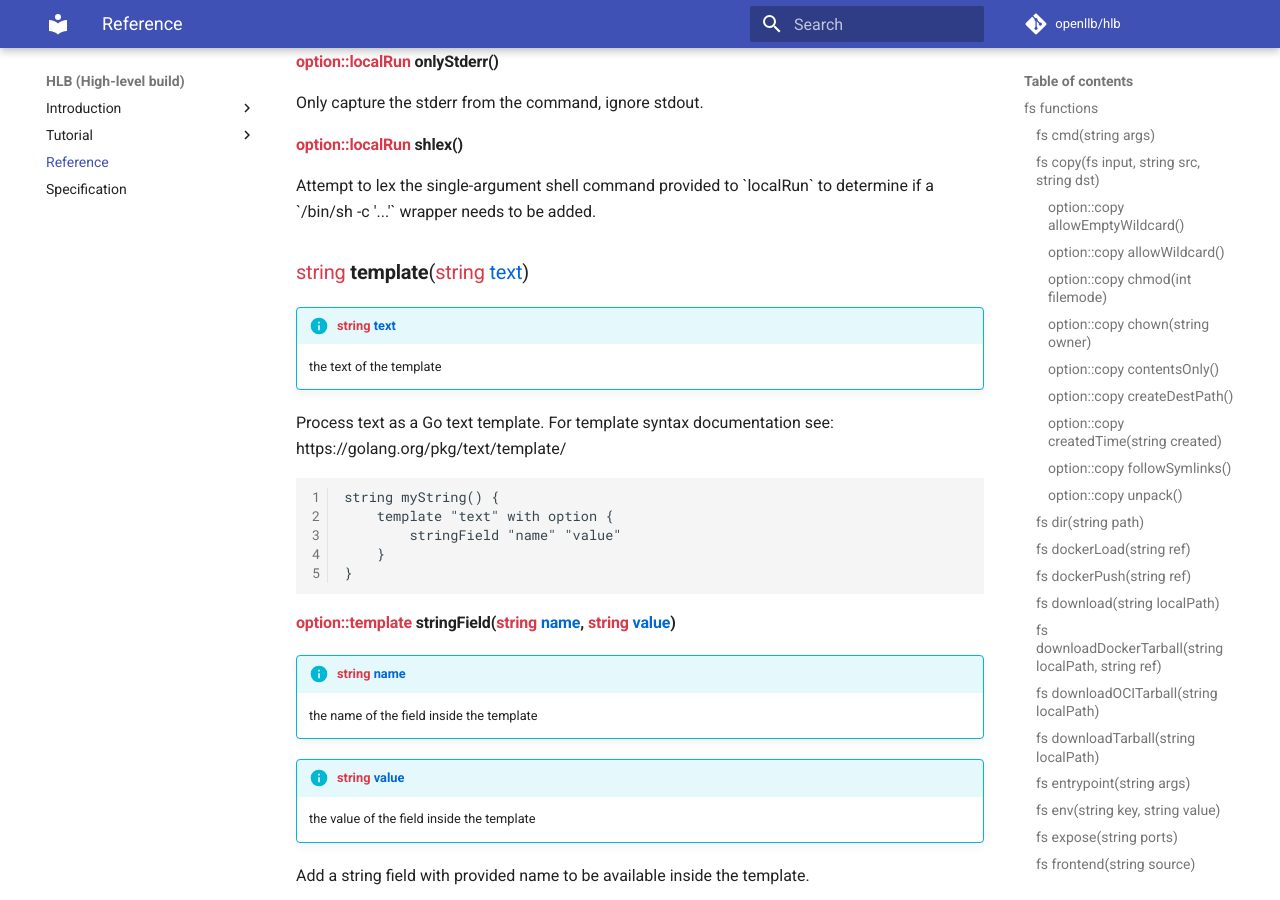
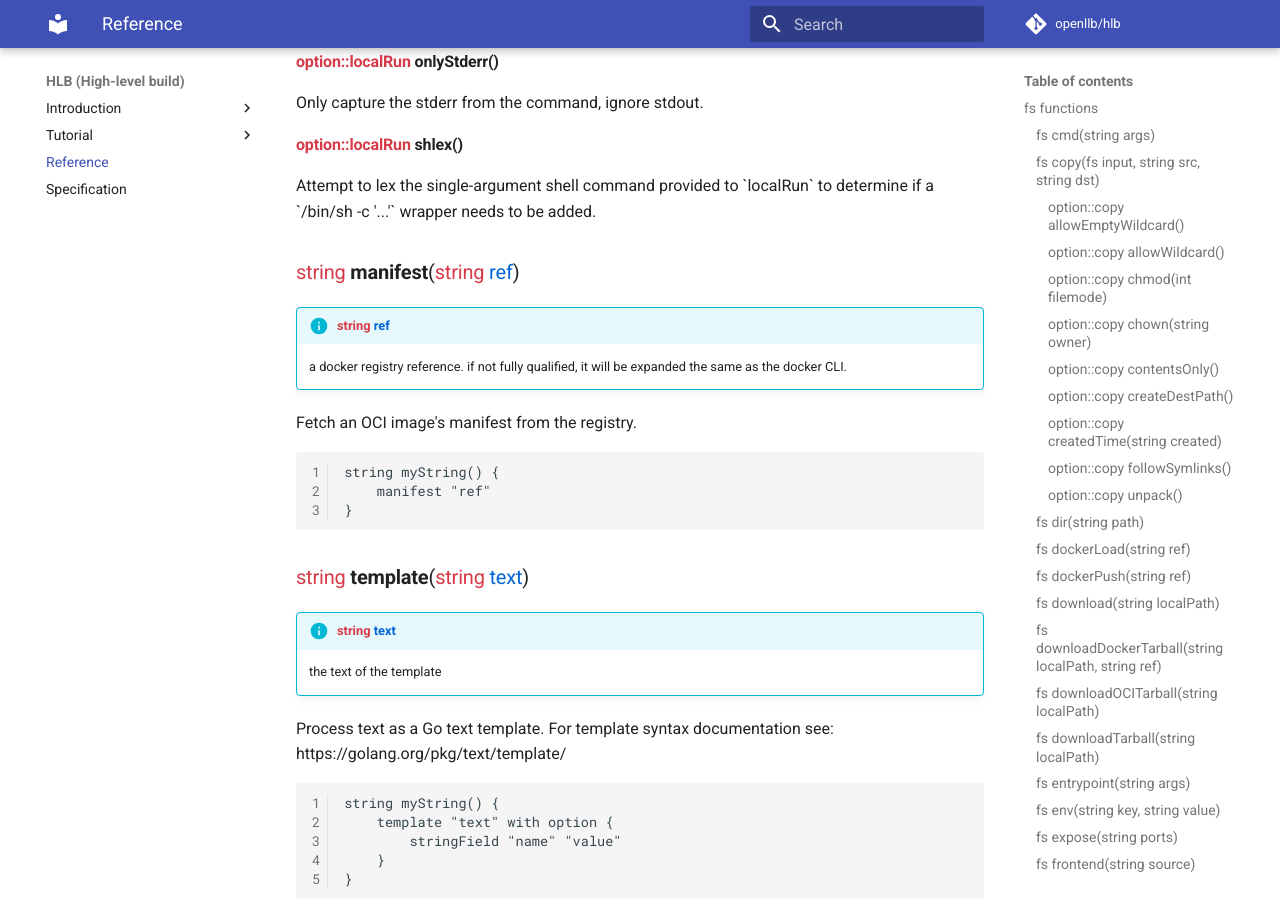
Before and after one commit to openllb/hlb, an MkDocs documentation site: the page built from docs/reference.md, in a window 1280 px wide and 900 px high, scrolled down 19426 px. Built offline with MkDocs 1.6.1 and Material for MkDocs 9.7.7, drawn with Linux system fonts in a browser that asks for light colours; old or Windows-style settings are respelled for this version of MkDocs.

Commit message:
add the "manifest" builtin

```diff
--- a/docs/reference.md
+++ b/docs/reference.md
@@ -851,6 +851,20 @@ Attempt to lex the single-argument shell command provided to &#x60;localRun&#x60
 to determine if a &#x60;/bin/sh -c &#x27;...&#x27;&#x60; wrapper needs to be added.
 
 
+### <span class='hlb-type'>string</span> <span class='hlb-name'>manifest</span>(<span class='hlb-type'>string</span> <span class='hlb-variable'>ref</span>)
+
+!!! info "<span class='hlb-type'>string</span> <span class='hlb-variable'>ref</span>"
+	a docker registry reference. if not fully qualified, it will be expanded the same as the docker CLI.
+
+Fetch an OCI image&#x27;s manifest from the registry.
+
+	#!hlb
+	string myString() {
+		manifest "ref"
+	}
+
+
+
 ### <span class='hlb-type'>string</span> <span class='hlb-name'>template</span>(<span class='hlb-type'>string</span> <span class='hlb-variable'>text</span>)
 
 !!! info "<span class='hlb-type'>string</span> <span class='hlb-variable'>text</span>"
```
Also changed, not shown: 2 other files.
